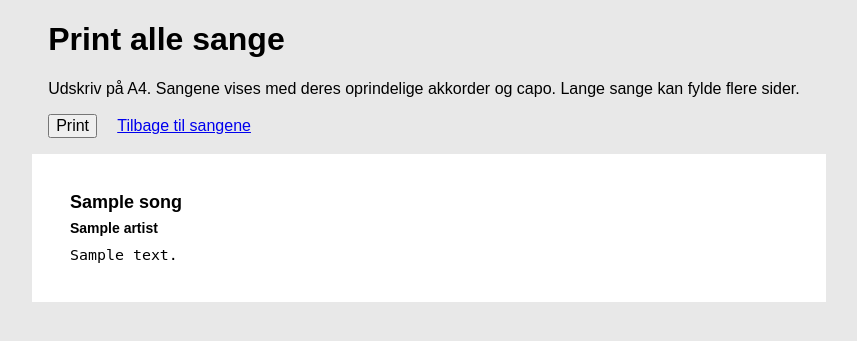
After one commit to glenoc/s0ng, a Laravel app: page /admin/songs/print in a window 1280 px wide. The commit adds this page. Shown: the top 341 px of the page, without its empty margins (211-1068 px from the left). Run offline with Laravel 12, Linux system fonts and the light colour scheme; a user stored in the database is signed in; tables that the repository leaves empty hold one stand-in row (values such as "Sample post").

Commit message:
Added print function

```diff
--- a/app/Http/Controllers/SongController.php
+++ b/app/Http/Controllers/SongController.php
@@ -30,6 +30,11 @@ class SongController extends Controller
     public function notationReviewData()
     {
         return response()->json(Song::select('text')->get()->map(fn ($song) => $song->chordNotation()));
+    }
+
+    public function printAll()
+    {
+        return view('song.print', ['songs' => Song::with('artist')->orderBy('name')->get()]);
     }
 
     public function search(Request $request){
@@ -92,15 +97,7 @@ class SongController extends Controller
             abort_if(Auth::guest() && $song->hidden_from_guests, 404);
             $song->load('artist');
 
-            $lines = [];
-
-            $exploded = preg_split("/\r\n|\n|\r/", $song->text);
-
-            foreach($exploded as $line){
-                $isChord = str_ends_with($line, '_');
-
-                $lines[] = (object)['isChord' => $isChord, 'text' => $isChord?chop($line, '_'):$line];
-            }
+            $lines = $song->lines();
 
             $transposition = Auth::check()
                 ? DB::table('song_transpositions')->where('user_id', Auth::id())->where('song_id', $song->id)->first()
--- a/app/Models/Song.php
+++ b/app/Models/Song.php
@@ -23,6 +23,15 @@ class Song extends Model
         return $this->belongsTo(Artist::class);
     }
 
+    public function lines(): array
+    {
+        return array_map(function ($line) {
+            $isChord = str_ends_with($line, '_');
+
+            return (object) ['isChord' => $isChord, 'text' => $isChord ? rtrim($line, '_') : $line];
+        }, preg_split("/\r\n|\n|\r/", $this->text));
+    }
+
     public function chordNotation(): array
     {
         $notation = [];
--- a/resources/lang/da.json
+++ b/resources/lang/da.json
@@ -88,6 +88,10 @@
     "ui.notation_review_empty": "Alle sange kan vurderes.",
     "ui.notation_review_count": "Sange, der ikke kan vurderes: :count",
     "ui.notation_review_unknown": "Ukendt notation",
+    "ui.print_all_songs": "Print alle sange",
+    "ui.print_songs_help": "Udskriv på A4. Sangene vises med deres oprindelige akkorder og capo. Lange sange kan fylde flere sider.",
+    "ui.print": "Print",
+    "ui.back_to_songs": "Tilbage til sangene",
     "ui.playable": "Kan spilles",
     "ui.playable_with_capo": "Kan spilles med capo :fret",
     "ui.playability_help": "Vurderingen tager udgangspunkt i dine gemte indstillinger. Capo-forslag op til 5. bånd bevarer den valgte toneart.",
--- a/resources/views/song/index.blade.php
+++ b/resources/views/song/index.blade.php
@@ -12,7 +12,10 @@ ul {
 <div class="card mt-2">
     <div class="card-header d-flex justify-content-between">
         <span class="h2 card-title">{{ __('ui.songs') }}</span>
-        @auth <a class="btn btn-outline-success" href="{{Route('song.create')}}">{{ __('ui.create_song') }}</a> @endauth
+        <div class="d-flex flex-wrap gap-2">
+            @can('isSuperAdmin') <a class="btn btn-outline-secondary" href="{{ route('admin.songs.print') }}">{{ __('ui.print_all_songs') }}</a> @endcan
+            @auth <a class="btn btn-outline-success" href="{{Route('song.create')}}">{{ __('ui.create_song') }}</a> @endauth
+        </div>
     </div>
     <div class="card-body">
         <ul>
--- /dev/null
+++ b/resources/views/song/print.blade.php
@@ -0,0 +1,79 @@
+<!DOCTYPE html>
+<html lang="{{ str_replace('_', '-', app()->getLocale()) }}">
+<head>
+    <meta charset="utf-8">
+    <meta name="viewport" content="width=device-width, initial-scale=1">
+    <title>{{ __('ui.print_all_songs') }} - S0ng</title>
+    <style>
+        @page { size: A4; margin: 10mm; }
+        * { box-sizing: border-box; }
+        body { margin: 0; color: #000; background: #e8e8e8; font-family: sans-serif; }
+        .print-controls { max-width: 210mm; margin: 1rem auto; padding: 0 1rem; }
+        .print-controls button, .print-controls a { font: inherit; margin-right: 1rem; }
+        .print-song { width: 190mm; margin: 0 auto 10mm; background: #fff; }
+        .print-song h1 { margin: 0 0 2mm; font-size: 18px; line-height: 1.15; overflow-wrap: anywhere; }
+        .print-song h2 { margin: 0 0 3mm; font-size: 14px; line-height: 1.15; overflow-wrap: anywhere; }
+        .print-lines { font: 15px/1.15 monospace; white-space: pre-wrap; overflow-wrap: anywhere; }
+        .print-line { display: block; }
+        .print-chord { font-weight: bold; }
+        @media screen {
+            .print-song { padding: 10mm; width: 210mm; }
+        }
+        @media print {
+            body { background: #fff; }
+            .print-controls { display: none; }
+            .print-song { margin: 0; break-before: page; page-break-before: always; }
+            .print-song:first-child { break-before: auto; page-break-before: auto; }
+        }
+    </style>
+</head>
+<body>
+    <div class="print-controls">
+        <h1>{{ __('ui.print_all_songs') }}</h1>
+        <p>{{ __('ui.print_songs_help') }}</p>
+        <button type="button" id="print-songs">{{ __('ui.print') }}</button>
+        <a href="{{ route('song.index') }}">{{ __('ui.back_to_songs') }}</a>
+    </div>
+    <main>
+        @foreach ($songs as $song)
+            <article class="print-song">
+                <h1>{{ $song->name }}</h1>
+                <h2>{{ $song->artist->name ?? '' }}</h2>
+                <div class="print-lines">@foreach ($song->lines() as $line)<span @class(['print-line', 'print-chord' => $line->isChord])>{{ $line->text }}&#8203;</span>@endforeach</div>
+            </article>
+        @endforeach
+    </main>
+    <script>
+        function fitSongs() {
+            const pageHeight = 277 * 96 / 25.4 - 2;
+            document.querySelectorAll('.print-song').forEach(function (song) {
+                const lines = song.querySelector('.print-lines');
+                const style = window.getComputedStyle(song);
+                const padding = parseFloat(style.paddingTop) + parseFloat(style.paddingBottom);
+                lines.style.whiteSpace = 'pre';
+                let min = 9;
+                let max = 15;
+                for (let i = 0; i < 7; i += 1) {
+                    const size = (min + max) / 2;
+                    lines.style.fontSize = size + 'px';
+                    if (song.scrollHeight - padding <= pageHeight && lines.scrollWidth <= lines.clientWidth) {
+                        min = size;
+                    } else {
+                        max = size;
+                    }
+                }
+                lines.style.fontSize = min + 'px';
+                if (lines.scrollWidth > lines.clientWidth) {
+                    lines.style.whiteSpace = 'pre-wrap';
+                }
+            });
+        }
+        fitSongs();
+        window.addEventListener('beforeprint', fitSongs);
+        document.getElementById('print-songs').addEventListener('click', function () {
+            fitSongs();
+            window.print();
+        });
+    </script>
+</body>
+</html>
--- a/routes/web.php
+++ b/routes/web.php
@@ -43,6 +43,8 @@ Route::get('admin/song-notation', [SongController::class, 'notationReview'])
     ->middleware(['auth', 'can:isSuperAdmin'])->name('admin.song-notation');
 Route::get('admin/song-notation/data', [SongController::class, 'notationReviewData'])
     ->middleware(['auth', 'can:isSuperAdmin'])->name('admin.song-notation.data');
+Route::get('admin/songs/print', [SongController::class, 'printAll'])
+    ->middleware(['auth', 'can:isSuperAdmin'])->name('admin.songs.print');
 Route::post('song/{song}/transposition', [SongController::class, 'saveTransposition'])->name('song.transposition')->middleware('auth');
 Route::post('song/{song}/autoscroll', [SongController::class, 'saveAutoscroll'])->name('song.autoscroll')->middleware('auth');
 Route::name('song.search')->get('song.search', [SongController::class, 'search']);
```
